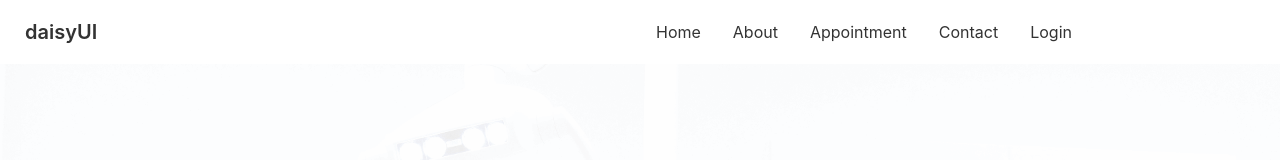
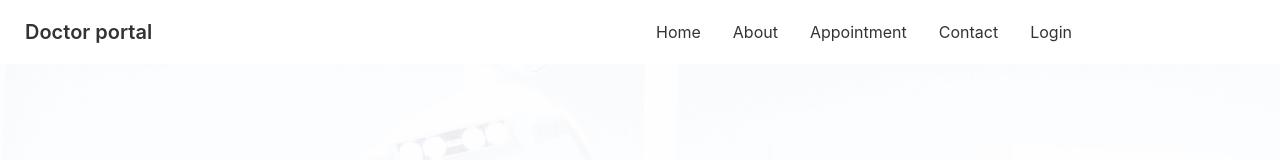
Before and after one commit to mostofakamalpassa/doctor-potal-web-client-site-app, a React (Create React App) app: page / in a window 1280 px wide. Shown: the top 160 px of the page. Built offline with nearby package versions, Linux system fonts and the light colour scheme.

Commit message:
header file change

```diff
--- a/src/Pages/Home/Info/InfoCar.js
+++ b/src/Pages/Home/Info/InfoCar.js
@@ -7,7 +7,7 @@ import phone from '../../../assets/icons/phone.svg'
 const InfoCar = () => {
     const bgGradientColor = "bg-gradient-to-r from-primary to-secondary";
     return (
-        <div className='grid grid-cols-1 lg:grid-cols-3 md:grid-cols-2 gap-4 my-10'>
+        <div className='grid grid-cols-1 lg:grid-cols-3 md:grid-cols-2 gap-4 my-10 md:my-10'>
             <Info bgColor={bgGradientColor} img={clock}></Info>
             <Info bgColor='bg-accent' img={marker}></Info>
             <Info bgColor={bgGradientColor} img={phone}></Info>
--- a/src/Pages/Shared/Header/Header.js
+++ b/src/Pages/Shared/Header/Header.js
@@ -48,7 +48,7 @@ const Header = () => {
             {menuItems}
           </ul>
         </div>
-        <a className="btn btn-ghost normal-case text-xl">daisyUI</a>
+        <a className="btn btn-ghost normal-case text-xl">Doctor portal</a>
       </div>
       <div className="navbar-center hidden lg:flex">
         <ul className="menu menu-horizontal p-0">{menuItems}</ul>
```
